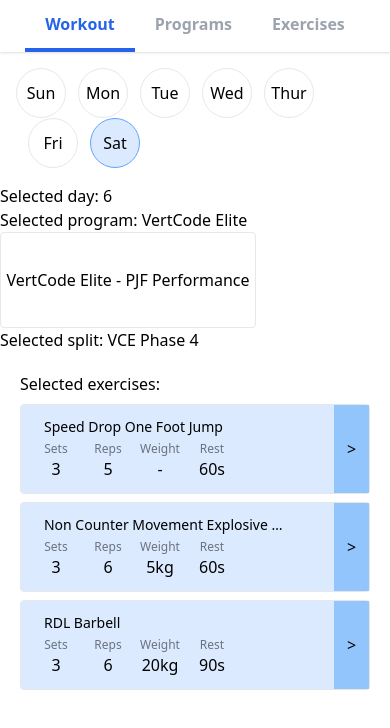
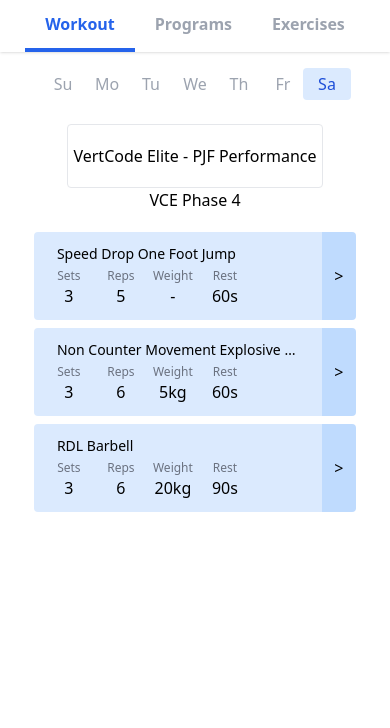
Before and after one commit to lauyuda/workout-tracker, a Next.js app: page / in a window 390 px wide. Shown: the top 728 px of the page. Built offline with nearby package versions, Linux system fonts and the light colour scheme.

Commit message:
Improved mobile responsiveness

```diff
--- a/src/modules/exercise/components/exercise.tsx
+++ b/src/modules/exercise/components/exercise.tsx
@@ -7,6 +7,8 @@ export const Exercise = ({
   exercise,
   selectedDay = null,
   isSuperset = false,
+  isFirstSuperset = false,
+  isLastSuperset = false,
 }: any) => {
   const router = useRouter();
   const { exercise: exerciseId, id, name, sets, reps, weight, rest } = exercise;
@@ -26,11 +28,17 @@ export const Exercise = ({
   };
 
   return (
-    <div className={`flex ${isSuperset ? '' : 'border rounded'}`}>
-      <div className={`w-2 ${isSuperset ? 'bg-green-300' : 'bg-blue-100'}`} />
+    <div className={`flex ${isSuperset ? '' : 'rounded'}`}>
+      <div
+        className={`w-2 ${
+          isSuperset ? 'bg-green-300' : 'bg-blue-100 rounded-l'
+        } ${isFirstSuperset ? 'rounded-tl' : ''} ${
+          isLastSuperset ? 'rounded-bl' : ''
+        }`}
+      />
       <div className="w-full flex p-3 bg-blue-100">
         <div className="flex flex-col items-start space-y-1">
-          <div className="w-[250px] text-sm text-left truncate pl-1">
+          <div className="max-w-[250px] text-sm text-left truncate pl-1">
             {exerciseName}
           </div>
           <ExerciseDetails
@@ -42,7 +50,9 @@ export const Exercise = ({
         </div>
       </div>
       <button
-        className="w-10 h-18 bg-blue-300"
+        className={`w-10 h-18 bg-blue-200 ${isSuperset ? '' : 'rounded-r'} ${
+          isFirstSuperset ? 'rounded-tr' : ''
+        } ${isLastSuperset ? 'rounded-br' : ''}`}
         onClick={() => {
           navigateToExercise();
         }}
--- a/src/modules/exercise/components/superset.tsx
+++ b/src/modules/exercise/components/superset.tsx
@@ -10,8 +10,8 @@ export const Superset = ({
   selectedDay?: any;
 }) => {
   return (
-    <div className="border rounded divide-y divide-gray-300">
-      {supersetExercises?.map((supersetExercise) => {
+    <div className="divide-y divide-gray-300">
+      {supersetExercises?.map((supersetExercise, index) => {
         const { exercise: exerciseId } = supersetExercise;
 
         return (
@@ -20,6 +20,8 @@ export const Superset = ({
             exercise={supersetExercise}
             selectedDay={selectedDay}
             isSuperset={true}
+            isFirstSuperset={index === 0}
+            isLastSuperset={index === supersetExercises.length - 1}
           />
         );
       })}
--- a/src/modules/pages/components/program-page.tsx
+++ b/src/modules/pages/components/program-page.tsx
@@ -22,9 +22,11 @@ export const ProgramPage: NextPage = () => {
   return (
     <div>
       <NavBar />
-      <h1>Program Page</h1>
-      <div>{programInfo?.program}</div>
+      <div className="h-full flex flex-col items-center justify-center pb-4">
+        <div className="flex justify-center">
           <GoBackButton />
+        </div>
+        <div className="space-y-2">
           {splitsInfo?.map((split) => (
             <Split
               key={split?.id}
@@ -33,5 +35,7 @@ export const ProgramPage: NextPage = () => {
             />
           ))}
         </div>
+      </div>
+    </div>
   );
 };
--- a/src/modules/pages/components/workout.tsx
+++ b/src/modules/pages/components/workout.tsx
@@ -20,13 +20,13 @@ enum Day {
 }
 
 const DayMap = {
-  [Day.SUNDAY]: 'Sun',
-  [Day.MONDAY]: 'Mon',
-  [Day.TUESDAY]: 'Tue',
-  [Day.WEDNESDAY]: 'Wed',
-  [Day.THURSDAY]: 'Thur',
-  [Day.FRIDAY]: 'Fri',
-  [Day.SATURDAY]: 'Sat',
+  [Day.SUNDAY]: 'Su',
+  [Day.MONDAY]: 'Mo',
+  [Day.TUESDAY]: 'Tu',
+  [Day.WEDNESDAY]: 'We',
+  [Day.THURSDAY]: 'Th',
+  [Day.FRIDAY]: 'Fr',
+  [Day.SATURDAY]: 'Sa',
 };
 
 const DAYS = [
@@ -73,39 +73,36 @@ export const Workout: NextPage = () => {
   return (
     <div>
       <NavBar />
-      <div className="py-4 px-4 space-x-3">
+      <div className="flex flex-col items-center justify-center pb-4">
+        <div className="sticky top-[52px] w-full flex justify-center pt-4 pb-2 bg-white rounded -space-x-1">
           {DAYS.map((day) => {
             const isSelected = selectedDay === day;
             return (
               <button
                 key={day}
-              className={`rounded-full border ${
-                isSelected ? 'border-blue-400 bg-blue-100' : ''
+                className={`rounded ${
+                  isSelected
+                    ? 'text-blue-700 bg-blue-100'
+                    : 'text-gray-400 md:hover:text-blue-400'
                 }`}
                 onClick={() => setSelectedDay(day)}
               >
-              <div className="w-12 h-12 flex flex-col items-center justify-center">
+                <div className="w-12 py-1 flex flex-col items-center justify-center">
                   {DayMap[day]}
                 </div>
               </button>
             );
           })}
         </div>
-      <div>Selected day: {selectedDay}</div>
-      <div>Selected program: {workoutProgram?.program}</div>
-
         <button
-        className="w-64 h-24 border rounded"
+          className="w-64 h-16 mt-4 border rounded"
           onClick={() => navigateToSplit()}
         >
           {workoutProgram?.program} - {workoutProgram?.author}
         </button>
-      {Boolean(workoutSplit) && (
-        <div>Selected split: {workoutSplit?.split}</div>
-      )}
+        {Boolean(workoutSplit) && <div>{workoutSplit?.split}</div>}
         {Boolean(currentSplitSession) && (
           <div className="mt-5 mx-5 space-y-2">
-          <div>Selected exercises: </div>
             {currentSplitSession?.map((splitExercise) => {
               const { exercise: exerciseId, superset } = splitExercise;
               const name = exercises.find(
@@ -135,5 +132,6 @@ export const Workout: NextPage = () => {
           </div>
         )}
       </div>
+    </div>
   );
 };
--- a/src/modules/session/components/session.tsx
+++ b/src/modules/session/components/session.tsx
@@ -3,12 +3,12 @@ import { Superset } from '@/modules/exercise/components/superset';
 
 export const Session = ({ session, number }: any) => {
   return (
-    <div className="flex items-center border rounded space-x-4 px-4 py-4 bg-slate-300">
-      <div className="flex flex-col items-center">
-        <div className="text-sm text-gray-500">Session</div>
-        <div>{number}</div>
-      </div>
-      <div className="space-y-2">
+    <div className="flex flex-col items-start border rounded px-3 pt-1 pb-3 bg-slate-300">
+      <h3>
+        <label className="text-xs text-gray-500">Session </label>
+        <span>{number}</span>
+      </h3>
+      <div className="pt-1 space-y-1">
         {session?.map((sessionExercise: any) => {
           const { exercise: exerciseId, superset } = sessionExercise;
 
--- a/src/modules/split/components/split.tsx
+++ b/src/modules/split/components/split.tsx
@@ -2,10 +2,8 @@ import { Session } from '@/modules/session/components/session';
 
 export const Split = ({ split, splitSessions }: any) => {
   return (
-    <div className="m-5 p-5 border rounded space-y-2">
-      <div className="text-lg">
-        Split: <span className="font-semibold">{split}</span>
-      </div>
+    <div className="rounded space-y-2">
+      <h2 className="text-lg">{split} </h2>
       {splitSessions.map((session: any, index: any) => (
         <Session
           key={index}
```
Lines whose indentation alone changed are shown as unchanged.
